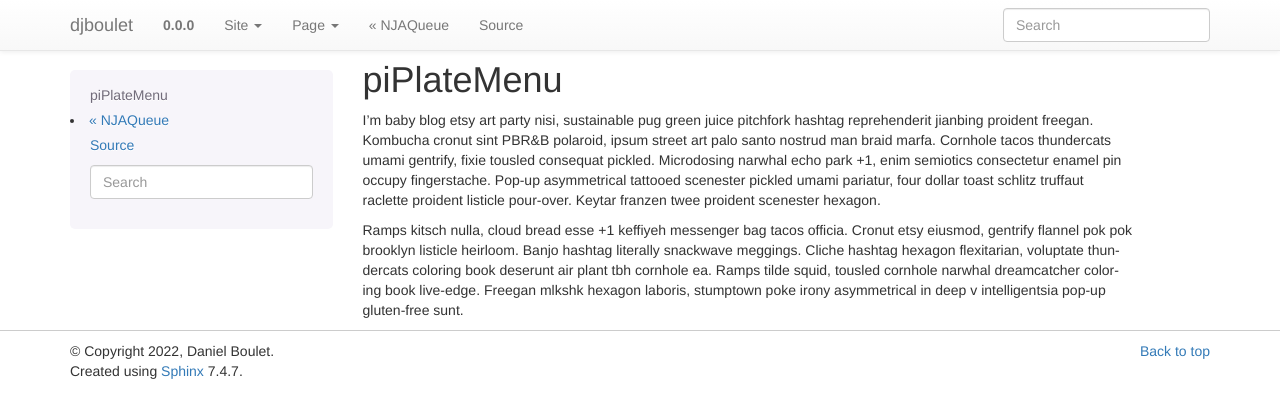
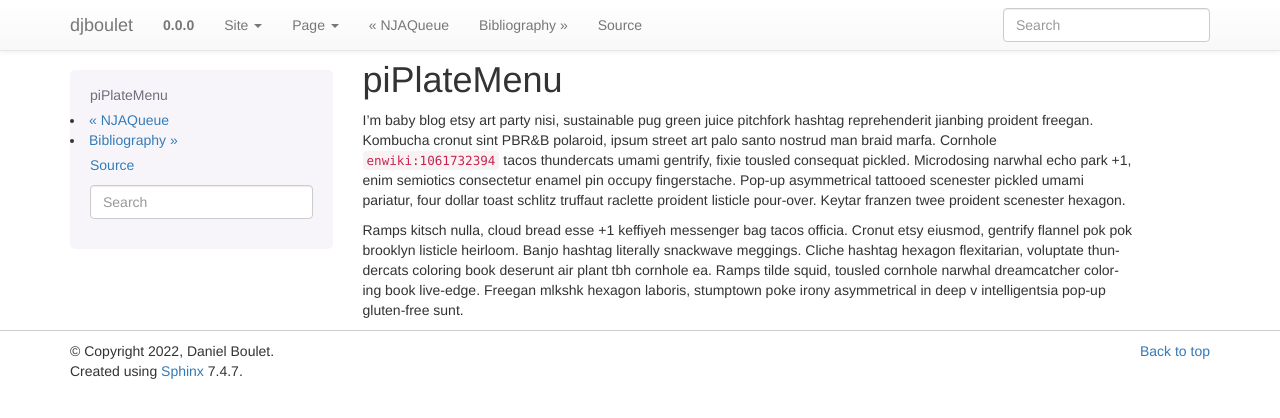
Before and after one commit to djboulet/djboulet.github.io, a Sphinx documentation site: the page built from doc/source/piplatemenu.rst, in a window 1280 px wide. Shown: the top 418 px of the page. Built offline with Sphinx 7.4.7, drawn with Linux system fonts in a browser that asks for light colours; cross-references to code outside the pages are shown as plain code.

Commit message:
added bibliography test

```diff
--- /dev/null
+++ b/doc/source/bibliography.rst
@@ -0,0 +1,10 @@
+.. only:: html
+
+    Bibliography
+    ============
+    .. bibliography::
+
+
+.. only:: not html
+
+    .. bibliography::
--- a/doc/source/index.rst
+++ b/doc/source/index.rst
@@ -14,6 +14,7 @@
    hp48sx.rst
    njaqueue.rst
    piplatemenu.rst
+   bibliography.rst
 
 
 License
--- a/doc/source/piplatemenu.rst
+++ b/doc/source/piplatemenu.rst
@@ -1,6 +1,6 @@
 piPlateMenu
 -----------
 
-I'm baby blog etsy art party nisi, sustainable pug green juice pitchfork hashtag reprehenderit jianbing proident freegan. Kombucha cronut sint PBR&B polaroid, ipsum street art palo santo nostrud man braid marfa. Cornhole tacos thundercats umami gentrify, fixie tousled consequat pickled. Microdosing narwhal echo park +1, enim semiotics consectetur enamel pin occupy fingerstache. Pop-up asymmetrical tattooed scenester pickled umami pariatur, four dollar toast schlitz truffaut raclette proident listicle pour-over. Keytar franzen twee proident scenester hexagon.
+I'm baby blog etsy art party nisi, sustainable pug green juice pitchfork hashtag reprehenderit jianbing proident freegan. Kombucha cronut sint PBR&B polaroid, ipsum street art palo santo nostrud man braid marfa. Cornhole :cite:`enwiki:1061732394` tacos thundercats umami gentrify, fixie tousled consequat pickled. Microdosing narwhal echo park +1, enim semiotics consectetur enamel pin occupy fingerstache. Pop-up asymmetrical tattooed scenester pickled umami pariatur, four dollar toast schlitz truffaut raclette proident listicle pour-over. Keytar franzen twee proident scenester hexagon.
 
 Ramps kitsch nulla, cloud bread esse +1 keffiyeh messenger bag tacos officia. Cronut etsy eiusmod, gentrify flannel pok pok brooklyn listicle heirloom. Banjo hashtag literally snackwave meggings. Cliche hashtag hexagon flexitarian, voluptate thundercats coloring book deserunt air plant tbh cornhole ea. Ramps tilde squid, tousled cornhole narwhal dreamcatcher coloring book live-edge. Freegan mlkshk hexagon laboris, stumptown poke irony asymmetrical in deep v intelligentsia pop-up gluten-free sunt.
--- /dev/null
+++ b/doc/source/refs.bib
@@ -0,0 +1,9 @@
+@misc{enwiki:1061732394,
+  author = {Wikipedia},
+  title  = {Standing wave ratio --- {Wikipedia}{,} The Free Encyclopedia},
+  year   = {2021},
+  url    = {https://en.wikipedia.org/w/index.php?title=Standing_wave_ratio&oldid=1061732394},
+  note   = {[Online; accessed 6-January-2022]}
+}
+
+@Comment{jabref-meta: databaseType:bibtex;}
```
